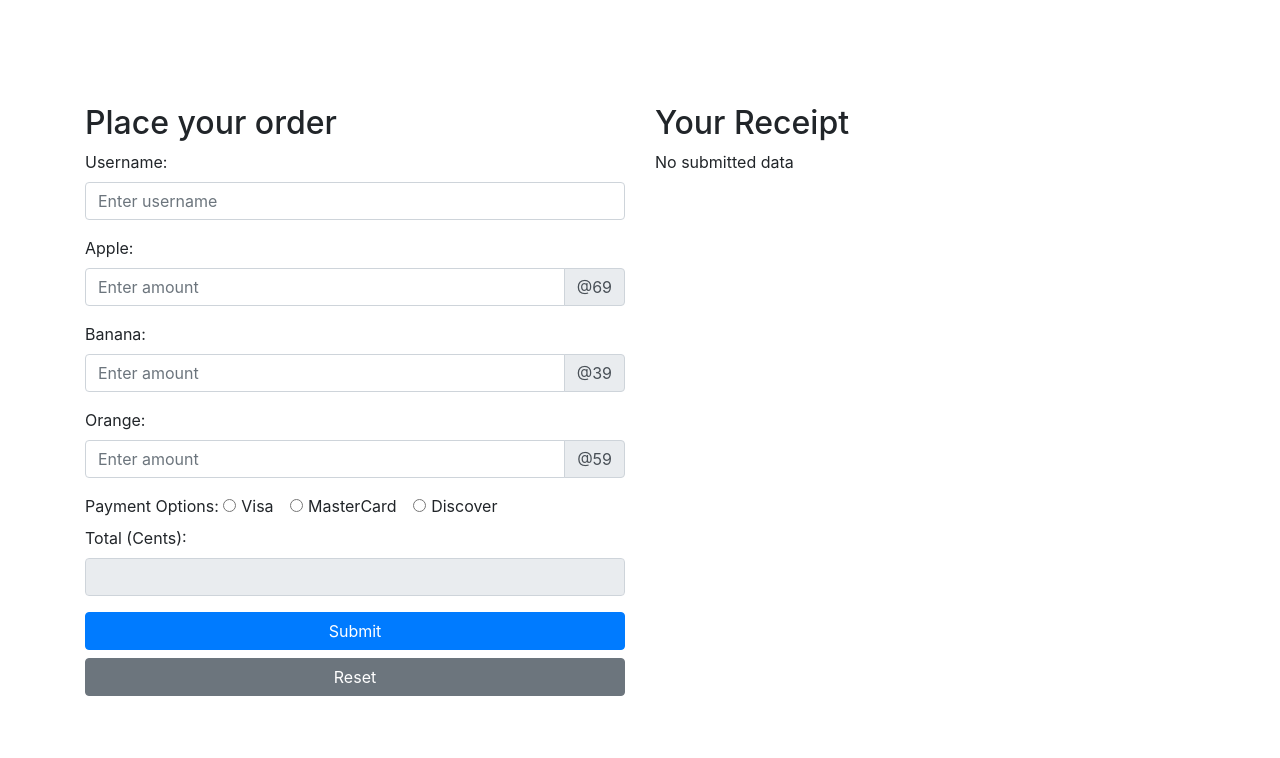
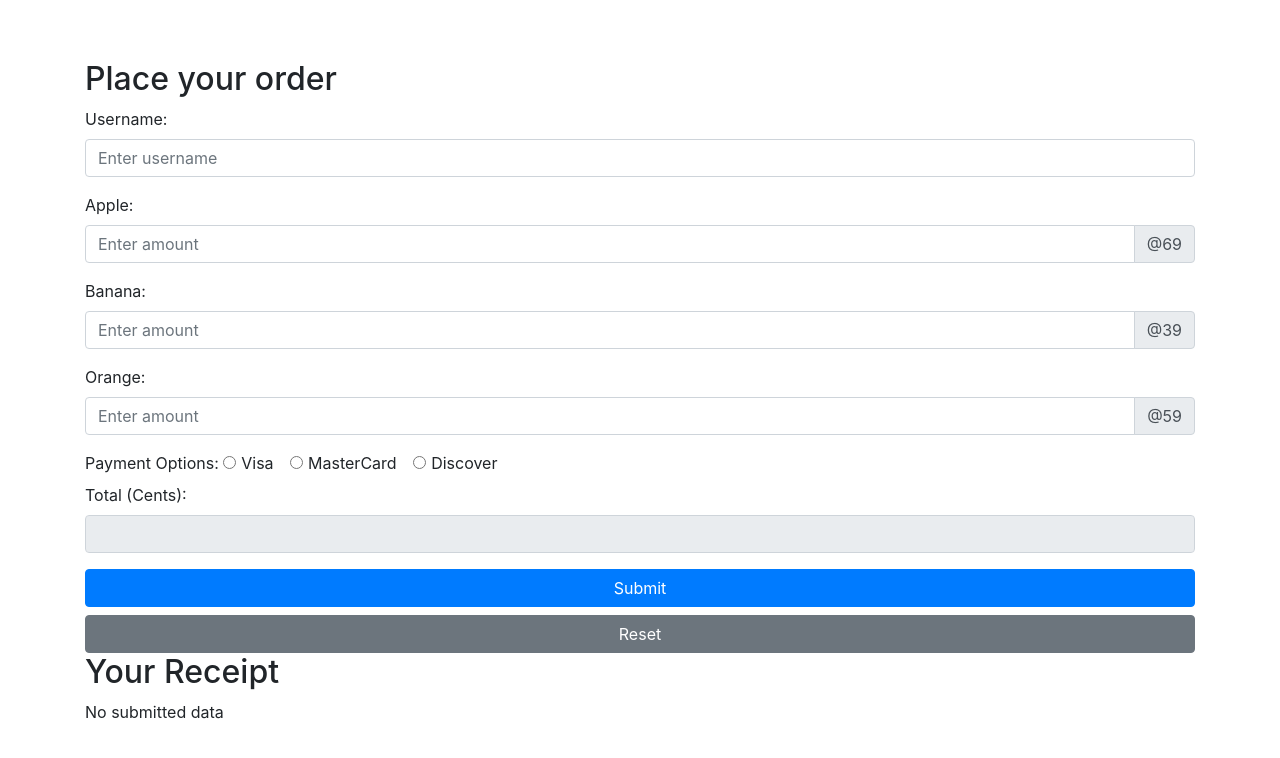
Before and after one commit to jasonlimantoro/CZ3006, a PHP site: page / in a window 1280 px wide. Shown: the top 758 px of the page. Run offline with PHP 8.4, Linux system fonts and the light colour scheme.

Commit message:
move css and js to assets

```diff
--- a/src/index.css
+++ b/src/assets/index.css
@@ -8,13 +8,3 @@
     display: flex;
     flex-direction: column;
 }
-.grid-container {
-    display: grid;
-    grid-gap: 30px;
-}
-
-@media only screen and (min-width: 1200px) {
-    .grid-container {
-        grid-template-columns: repeat(2, 1fr);
-    }
-}
```
Also changed, not shown: src/assets/index.js (renamed from src/index.js).
